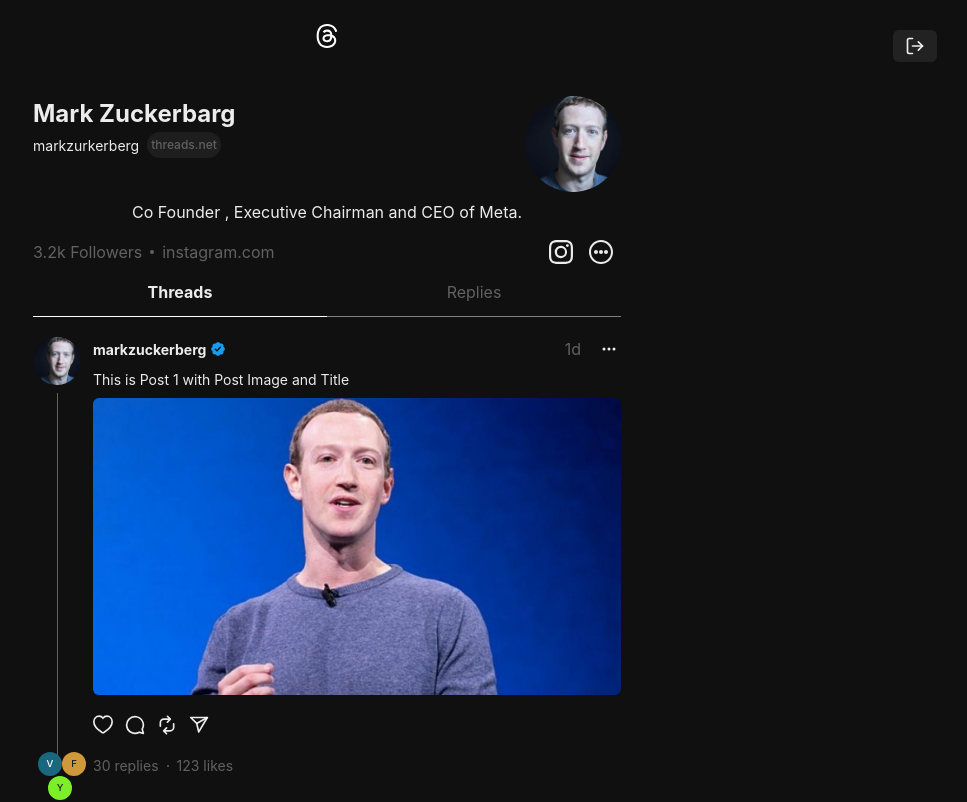
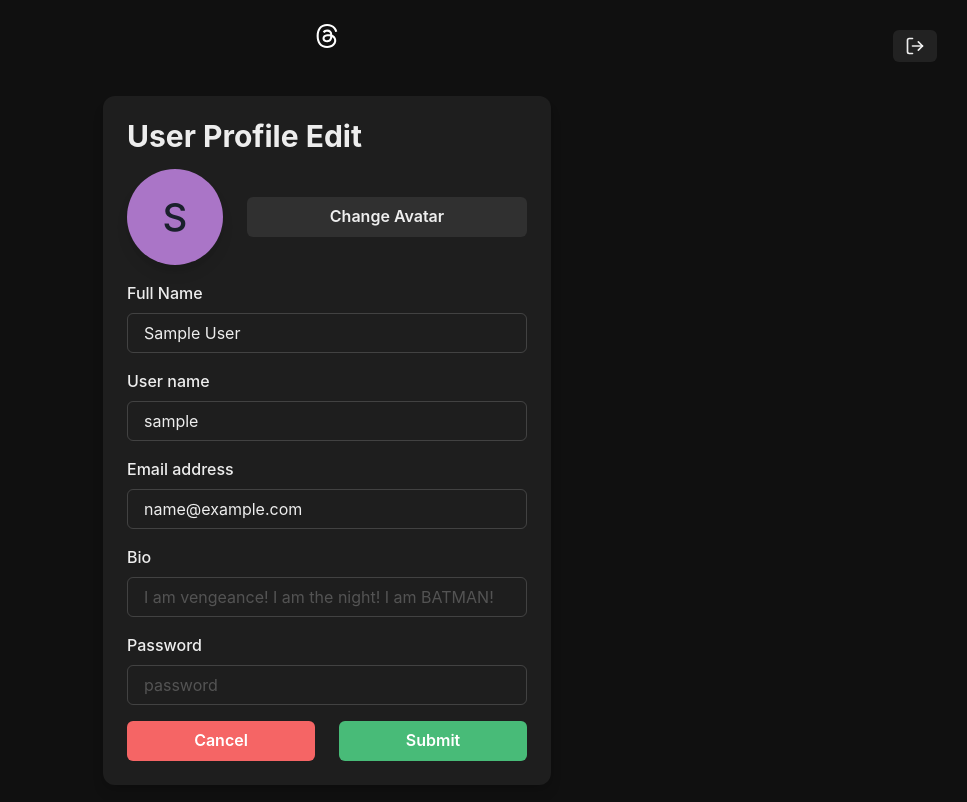
Before and after one commit to yghugardare/Threads, a React (Vite) app in the folder threads-ui/: page /update in a window 1280 px wide. Shown: the top 802 px of the page, without its empty margins (313-1280 px from the left). Built offline with nearby package versions, Linux system fonts and the light colour scheme; sample sign-in values are in the browser's storage.

Commit message:
feat:Added ui and route for update profile page

```diff
--- a/threads-ui/src/App.jsx
+++ b/threads-ui/src/App.jsx
@@ -9,9 +9,9 @@
 import { useRecoilValue } from "recoil";
 import HomePage from "./pages/HomePage";
 import LogoutButton from "./components/LogoutButton";
+import UpdateProfilePage from "./pages/UpdateProfilePage";
 function App() {
   const user = useRecoilValue(userAtom);
-  console.log(user);
   return (
     <>
       <Container maxW={"620px"}>
@@ -25,6 +25,10 @@
             path="/auth"
             element={!user ? <AuthPage /> : <Navigate to="/" />}
           />
+           <Route
+            path="/update"
+            element={user ? <UpdateProfilePage /> : <Navigate to="/auth" />}
+          />
           <Route path="/:username" element={<UserPage />} />
           <Route path="/:username/post/:pid" element={<PostPage />} />
         </Routes>
--- /dev/null
+++ b/threads-ui/src/pages/UpdateProfilePage.jsx
@@ -0,0 +1,116 @@
+import { useRef, useState } from "react";
+import userAtom from "../atoms/userAtom";
+import { useRecoilState } from "recoil";
+import useShowToast from "../hooks/useShowToast";
+import {
+  Avatar,
+  Button,
+  Center,
+  Flex,
+  FormControl,
+  FormLabel,
+  Heading,
+  Input,
+  Stack,
+  useColorModeValue,
+} from "@chakra-ui/react";
+
+function UpdateProfilePage() {
+  const [user, setUser] = useRecoilState(userAtom);
+  const [inputs, setInputs] = useState({
+    name: user.name,
+    username: user.username,
+    email: user.email,
+    password: "",
+    bio: user.bio,
+  });
+  const fileRef = useRef()
+  const showToast = useShowToast();
+  return (
+    <div>
+      <Flex align={"center"} justify={"center"}>
+        <Stack
+        bg={useColorModeValue("white","gray.dark")}
+        p={6}
+        w={"full"}
+        maxW={"md"}
+        rounded={"xl"}
+        spacing={4}
+        boxShadow={"lg"}
+        >
+          <Heading fontSize={{base:"2xl",sm:"3xl"}} lineHeight={1.1} >User Profile Edit</Heading>
+          <FormControl>
+            <Stack direction={["column","row"]} spacing={6}>
+              <Center>
+                <Avatar src={user.profilePic} name={user.username} size={"xl"} boxShadow={"lg"} ></Avatar>
+              </Center>
+              <Center w={"full"}>
+                <Button w={"full"} onClick={()=>fileRef.current.click()}>Change Avatar</Button>
+                <Input type="file" hidden ref={fileRef}></Input>
+              </Center>
+            </Stack>
+          </FormControl>
+          <FormControl>
+            <FormLabel>Full Name</FormLabel>
+            <Input
+              placeholder="Bruce Wayne"
+              type="text"
+              value={inputs.name}
+              onChange={(e) => setInputs({ ...inputs, name: e.target.value })}
+            ></Input>
+          </FormControl>
+          <FormControl>
+            <FormLabel>User name</FormLabel>
+            <Input
+            placeholder="Batman"
+            // _placeholder={{color : "red.500"}}
+            type="text"
+              value={inputs.username}
+              onChange={(e) => setInputs({ ...inputs, username: e.target.value })}
+            ></Input>
+          </FormControl>
+          <FormControl>
+            <FormLabel>Email address</FormLabel>
+            <Input
+            placeholder="batman@gmail.com"
+            // _placeholder={{color : "red.500"}}
+            type="email"
+              value={inputs.email}
+              onChange={(e) => setInputs({ ...inputs, email: e.target.value })}
+            ></Input>
+          </FormControl>
+          <FormControl>
+            <FormLabel>Bio</FormLabel>
+            <Input
+            placeholder="I am vengeance! I am the night! I am BATMAN!"
+            // _placeholder={{color : "red.500"}}
+            type="text"
+              value={inputs.bio}
+              onChange={(e) => setInputs({ ...inputs, bio: e.target.value })}
+            ></Input>
+          </FormControl>
+          <FormControl>
+            <FormLabel>Password</FormLabel>
+            <Input
+            placeholder="password"
+            // _placeholder={{color : "red.500"}}
+            type="password"
+              value={inputs.password}
+              onChange={(e) => setInputs({ ...inputs, password: e.target.value })}
+            ></Input>
+          </FormControl>
+          <Stack spacing={6} direction={["column","row"]}>
+            <Button w="full" bg={"red.400"} color="white" _hover={{
+                bg:"red.500",
+
+            }}>Cancel</Button>
+            <Button w="full" bg={"green.400"} color="white" _hover={{
+                bg:"green.500"}} type="submit">Submit</Button>
+          </Stack>
+        </Stack>
+      </Flex>
+    </div>
+  );
+}
+
+export default UpdateProfilePage;
```
